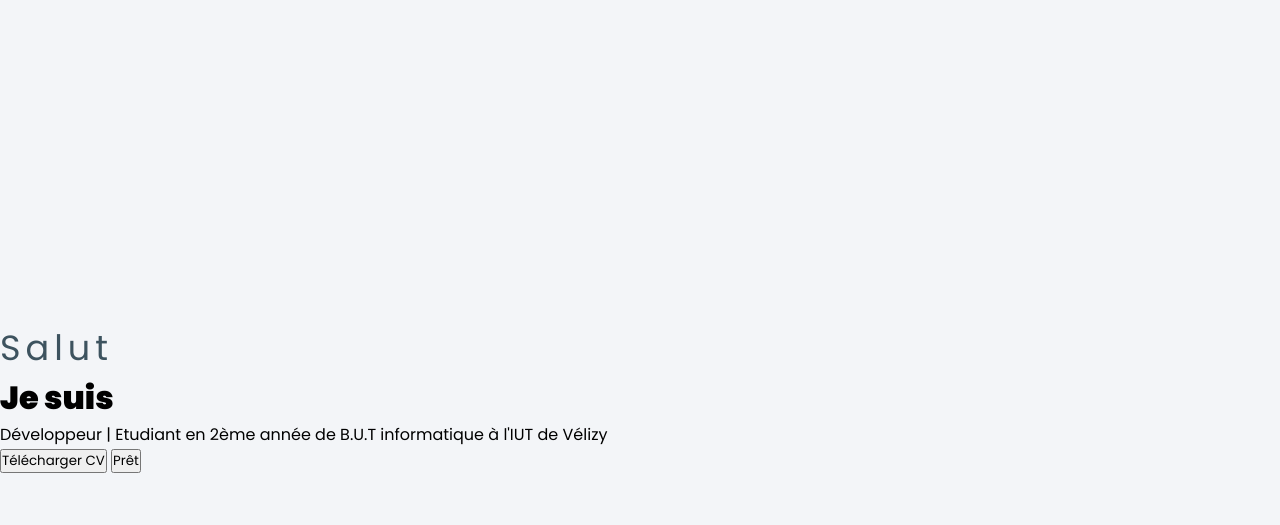
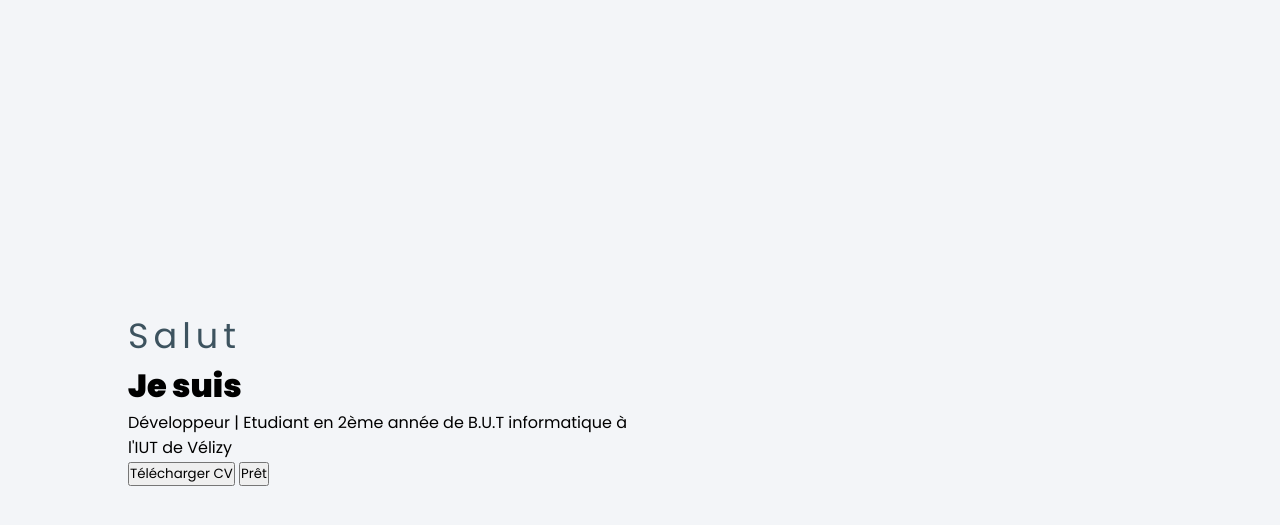
Before and after one commit to RayanSUK/Portofolio, a plain HTML site: page index.html in a window 1280 px wide. Shown: the part 83-608 px from the top of the page. Drawn offline with Linux system fonts and the light colour scheme.

Commit message:
ajustement

```diff
--- a/style.css
+++ b/style.css
@@ -94,6 +94,8 @@ b{
    height: 100vh;
    justify-content: center;
    align-items: center;
+   padding: 0 10%;
+   overflow: hidden;
 }
 
 .Cgauche, .Cdroite{
```
